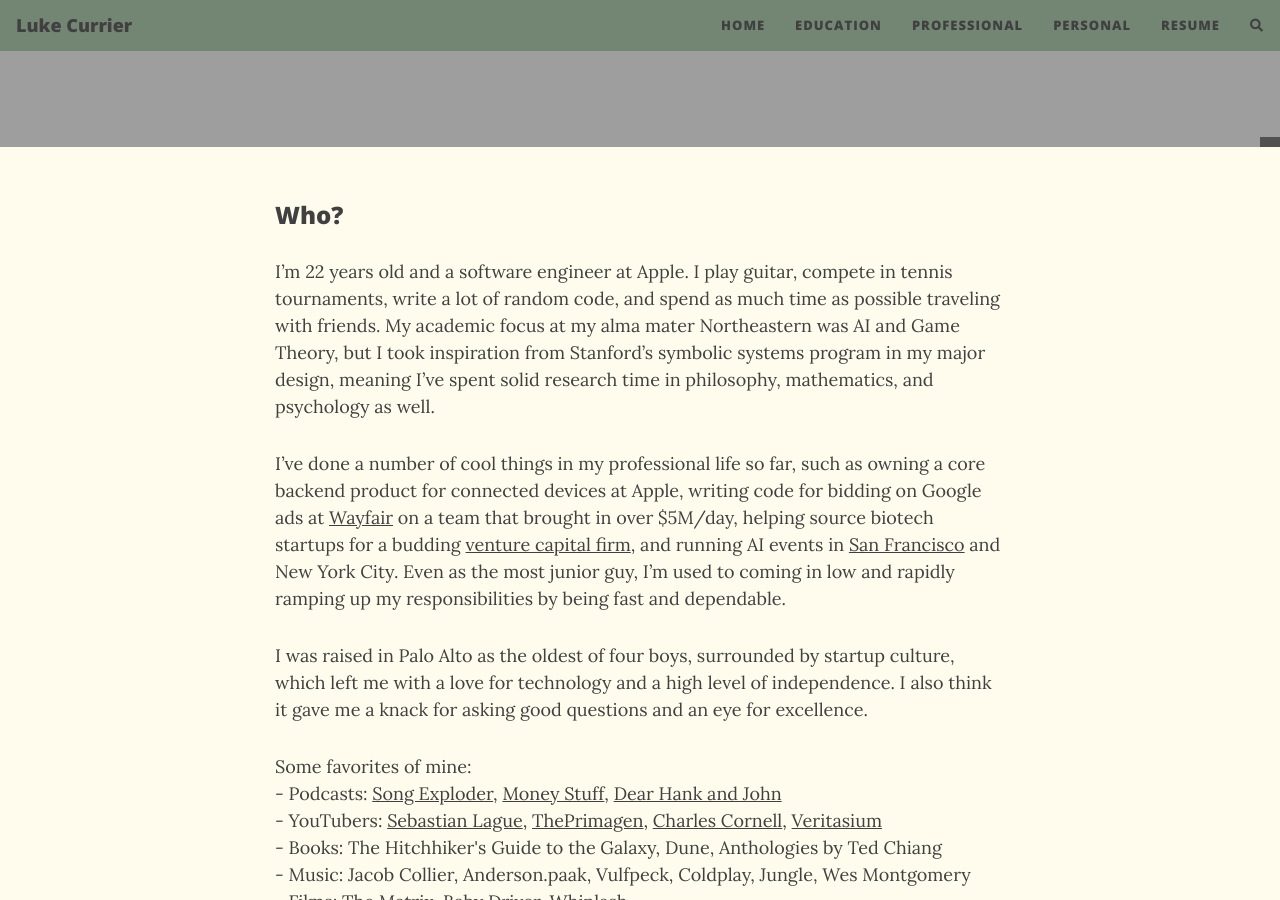
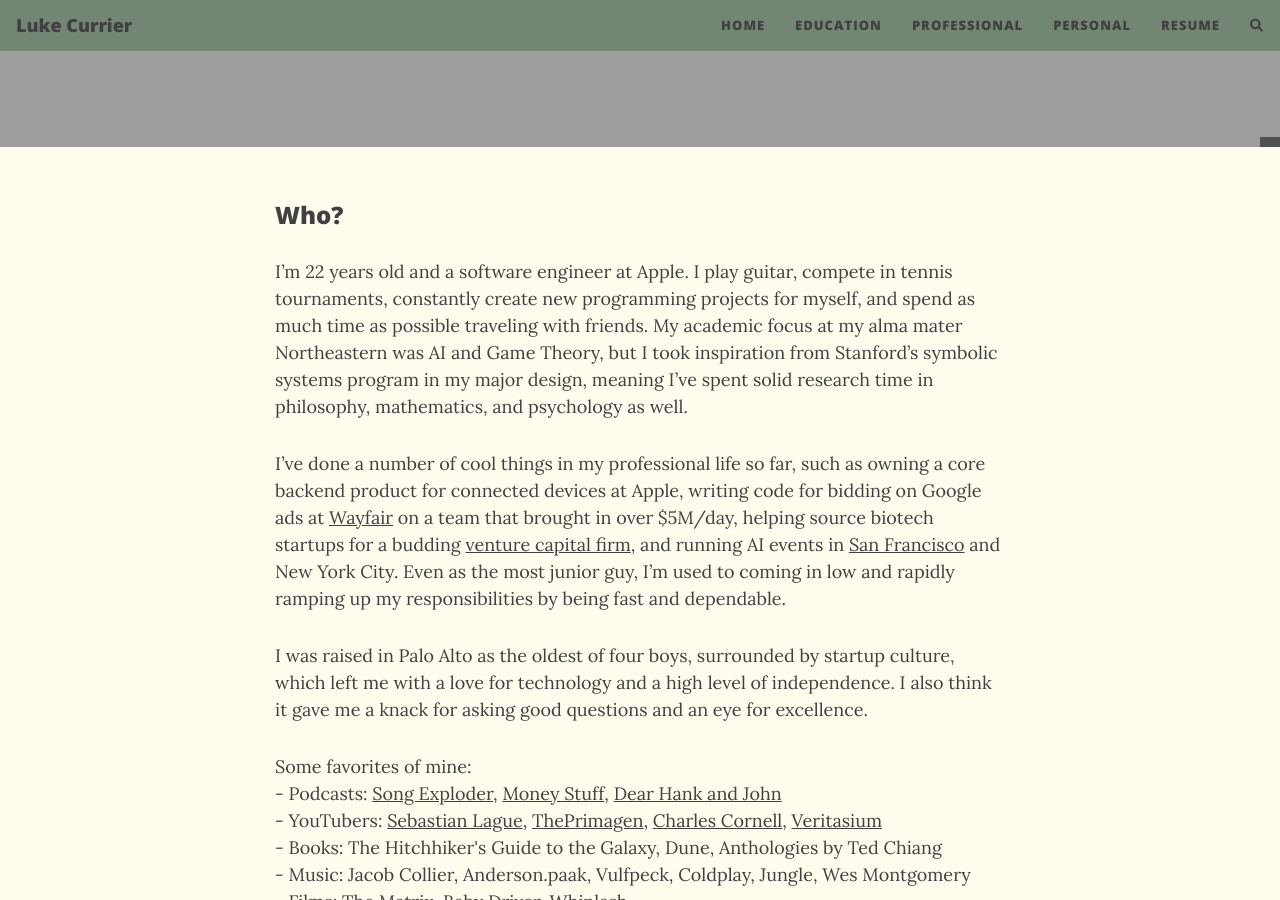
Before and after one commit to lukecurrier/lukecurrier.github.io, a Jekyll site: the page built from index.md, in a window 1280 px wide and 900 px high, scrolled down 398 px. Built offline with Jekyll 4.4.1, drawn with Linux system fonts in a browser that asks for light colours; nearby versions of some CDN libraries; comment, search, counter and statistics services are not loaded.

Commit message:
updated index wording

```diff
--- a/index.md
+++ b/index.md
@@ -8,7 +8,7 @@
 ---
 ### Who?
 
-I’m 22 years old and a software engineer at Apple. I play guitar, compete in tennis tournaments, write a lot of random code, and spend as much time as possible traveling with friends. My academic focus at my alma mater Northeastern was AI and Game Theory, but I took inspiration from Stanford's symbolic systems program in my major design, meaning I've spent solid research time in philosophy, mathematics, and psychology as well.
+I’m 22 years old and a software engineer at Apple. I play guitar, compete in tennis tournaments, constantly create new programming projects for myself, and spend as much time as possible traveling with friends. My academic focus at my alma mater Northeastern was AI and Game Theory, but I took inspiration from Stanford's symbolic systems program in my major design, meaning I've spent solid research time in philosophy, mathematics, and psychology as well.
 
 I’ve done a number of cool things in my professional life so far, such as owning a core backend product for connected devices at Apple, writing code for bidding on Google ads at <a href="/pages/wayfair">Wayfair</a> on a team that brought in over $5M/day, helping source biotech startups for a budding <a href="/pages/boom">venture capital firm</a>, and running AI events in <a href="/pages/ollms">San Francisco</a> and New York City. Even as the most junior guy, I'm used to coming in low and rapidly ramping up my responsibilities by being fast and dependable.
 
```
